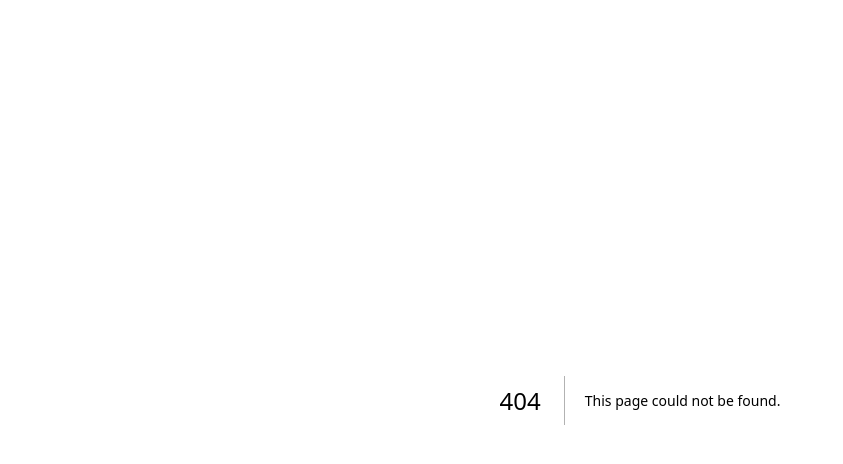
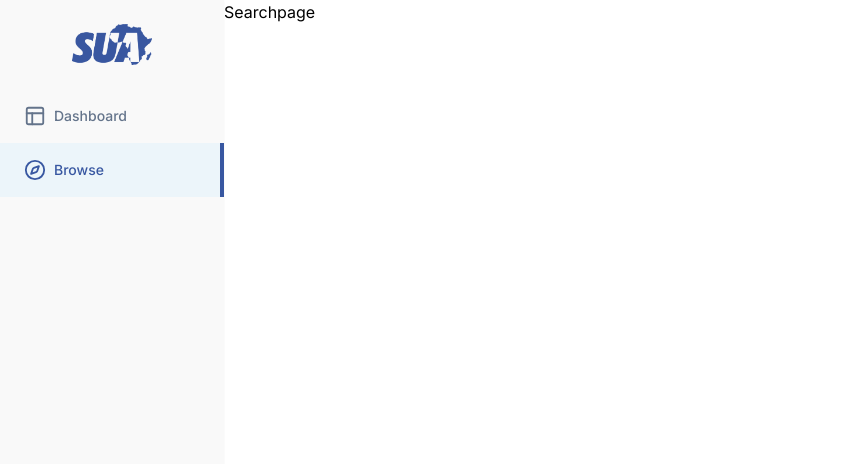
Before and after one commit to MLO-OLAGUNJU/mernstack-lms-online-course-fullstack, a Next.js app: page /search in a window 1280 px wide. Before the commit this address had no page. Shown: the top 464 px of the page, without its empty margins (0-843 px from the left). Built offline with nearby package versions, Linux system fonts and the light colour scheme.

Commit message:
fullstack mern lms online course website

```diff
--- /dev/null
+++ b/app/(dashboard)/(routes)/search/page.tsx
@@ -0,0 +1,9 @@
+"use client";
+
+import React from "react";
+
+const Searchpage = () => {
+  return <div>Searchpage</div>;
+};
+
+export default Searchpage;
--- a/app/(dashboard)/layout.tsx
+++ b/app/(dashboard)/layout.tsx
@@ -3,11 +3,11 @@
 
 const DashboardLayout = ({ children }: { children: React.ReactNode }) => {
   return (
-    <div className=" h-full">
+    <div className=" h-full select-none">
       <div className=" hidden md:flex h-full w-56 flex-col fixed inset-y-0 z-50">
         <SideBar />
       </div>
-      {children}
+      <main className="md:pl-56 h-full">{children}</main>
     </div>
   );
 };
```
